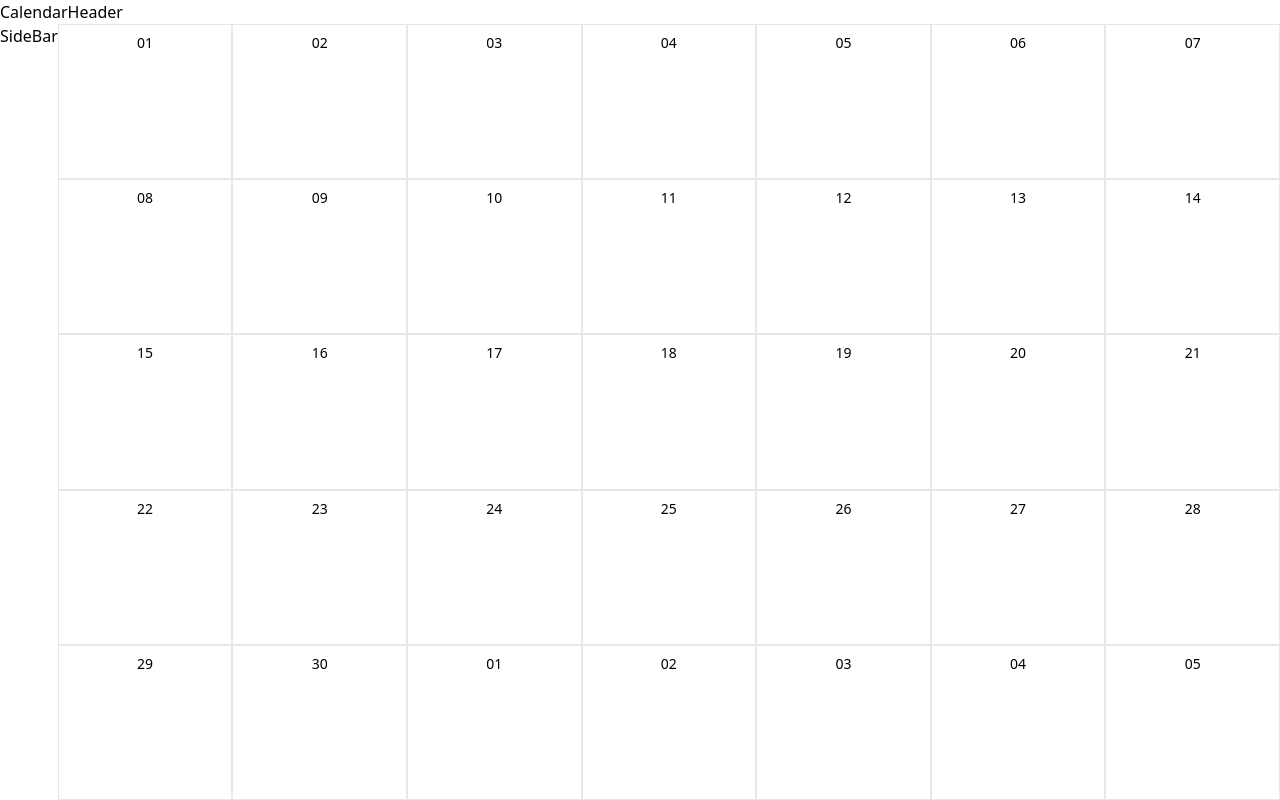
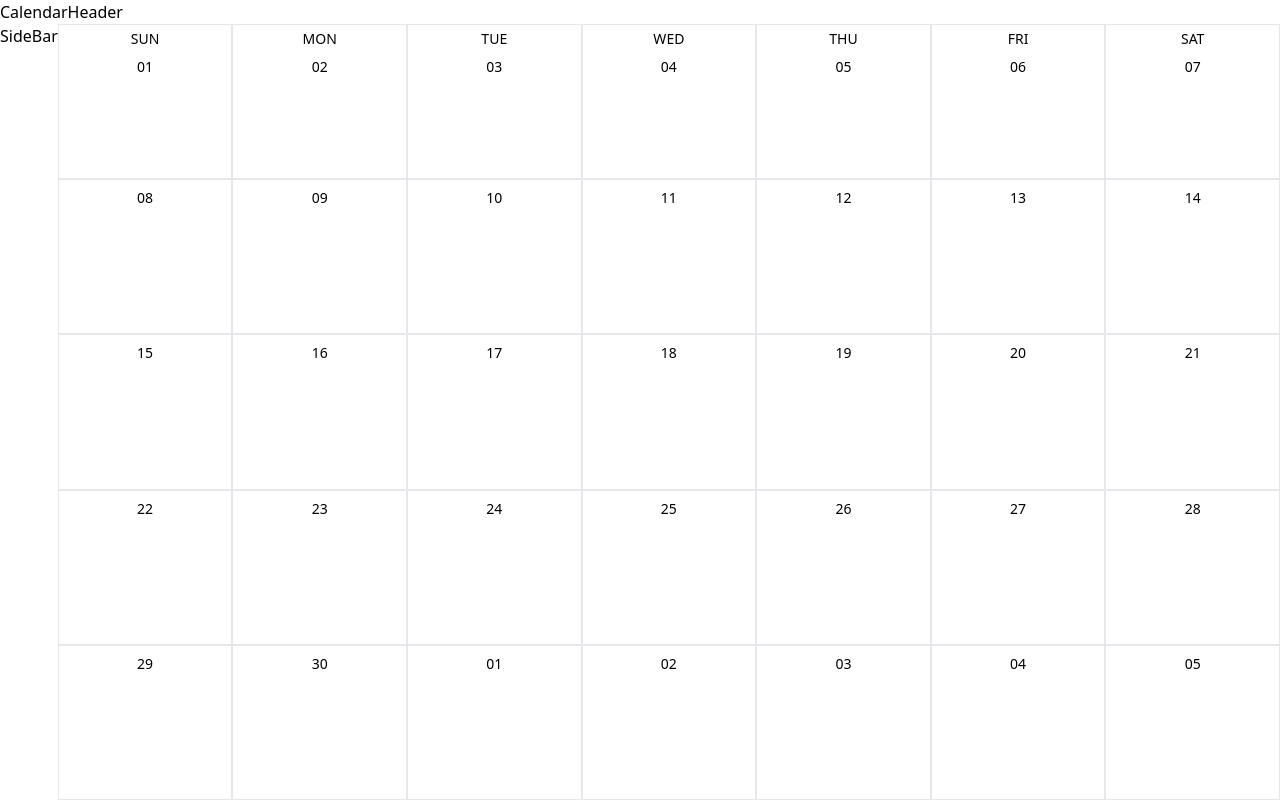
Before and after one commit to NAVIN0507/calendar, a React (Vite) app: page / in a window 1280 px wide. Built offline with nearby package versions, Linux system fonts and the light colour scheme.

Commit message:
added days and months

```diff
--- a/src/components/Day.jsx
+++ b/src/components/Day.jsx
@@ -1,9 +1,11 @@
 import React from 'react'
 
-const Day = ({day}) => {
+const Day = ({day , rowIdx}) => {
   return (
     <div className='border border-gray-200 flex flex-col'>
         <header className='flex flex-col items-center'>
+            {rowIdx===0 &&   <p className='text-sm mt-1'>{day.format('ddd').toUpperCase()}</p> }
+
      <p className='text-sm p-1 my-1 text-center'>
         {day.format('DD')}
      </p>
--- a/src/components/Month.jsx
+++ b/src/components/Month.jsx
@@ -6,7 +6,7 @@ const Month = ({month}) => {
         {month.map((row , i)=>(
             <React.Fragment key={i}>
                 {row.map((day , idx)=>(
-                    <Day day={day} key={idx}/>
+                    <Day day={day} key={idx} rowIdx={i}/>
                 ))}
             </React.Fragment>
         ))}
```
